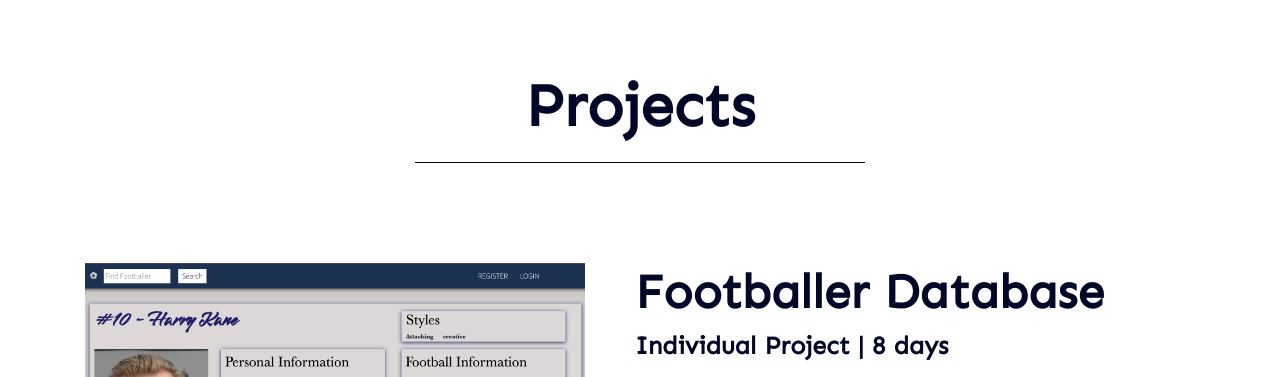
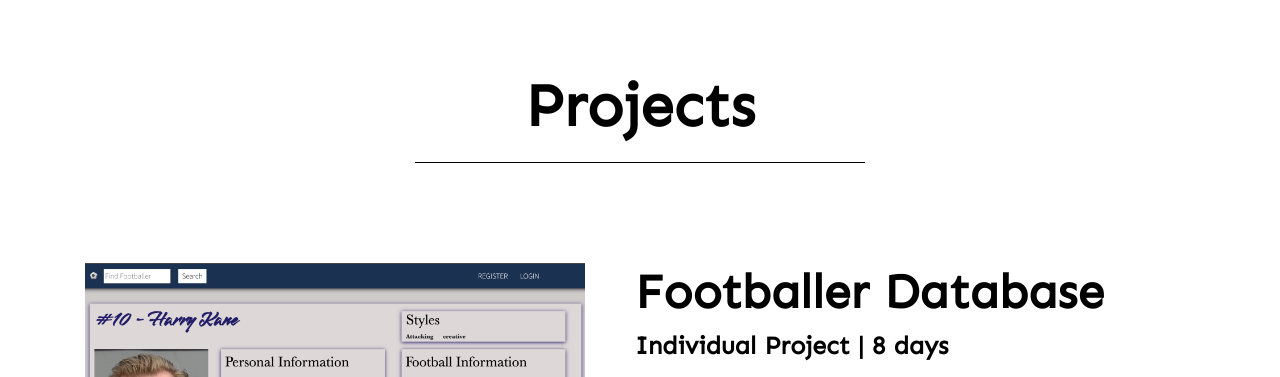
Before and after one commit to markoravnice25/marko-portfolio, a plain HTML site: page index.html in a window 1280 px wide. Shown: the part 2253-2630 px from the top of the page. Drawn offline with nearby package versions, Linux system fonts and the light colour scheme; a web font is replaced by a local one.

```diff
--- a/styles/main.css
+++ b/styles/main.css
@@ -311,14 +311,14 @@ img.roots {
 }
 
 .projects > * {
-  color: #000727;
+  color: black;
 }
 
 .projects > hr {
   margin: 10px auto 0px;
   height: 1px;
   border: none;
-  background-color: #000727;
+  background-color: black;
 }
 
 .project {
```
Also changed, not shown: index.html (+1 -1 lines).
